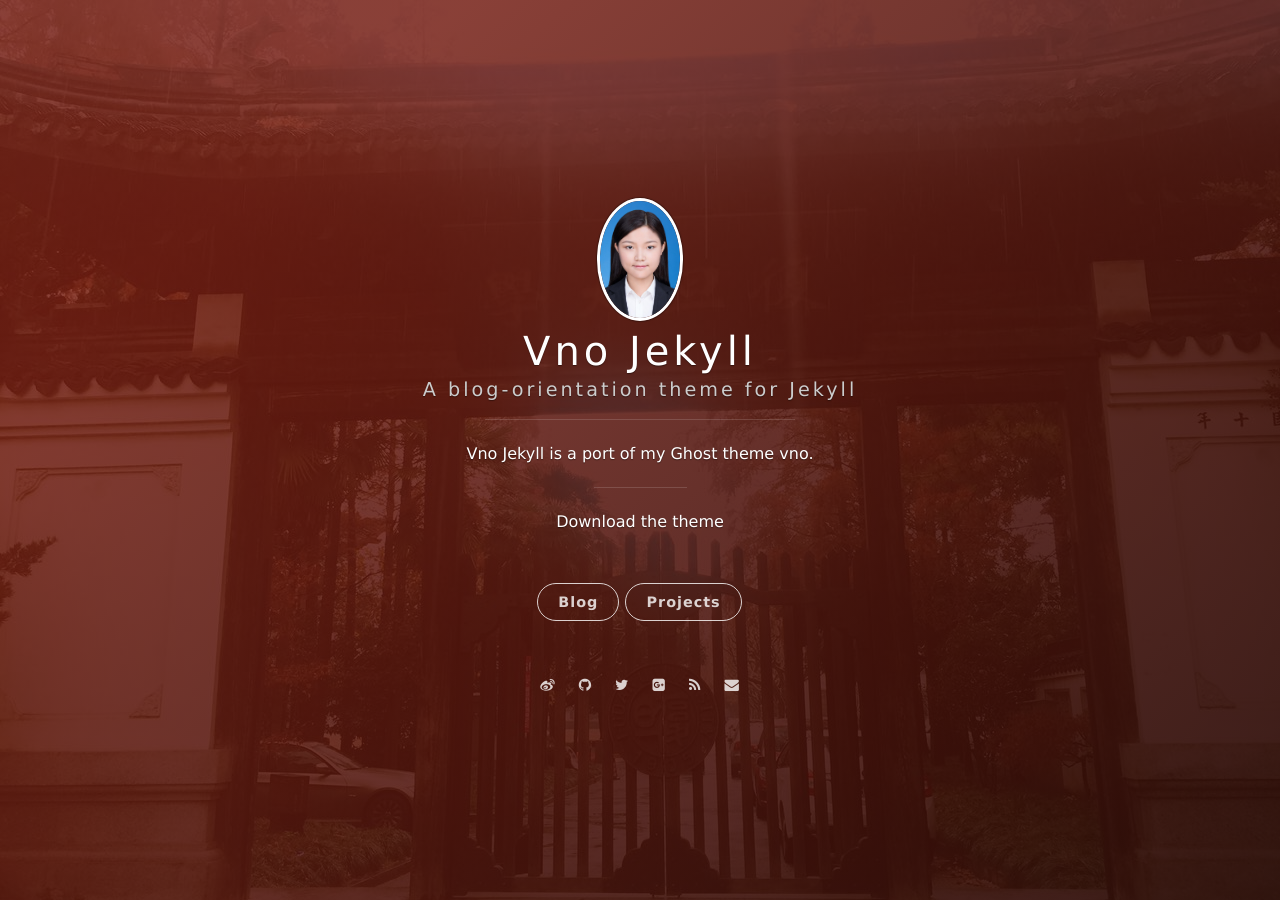
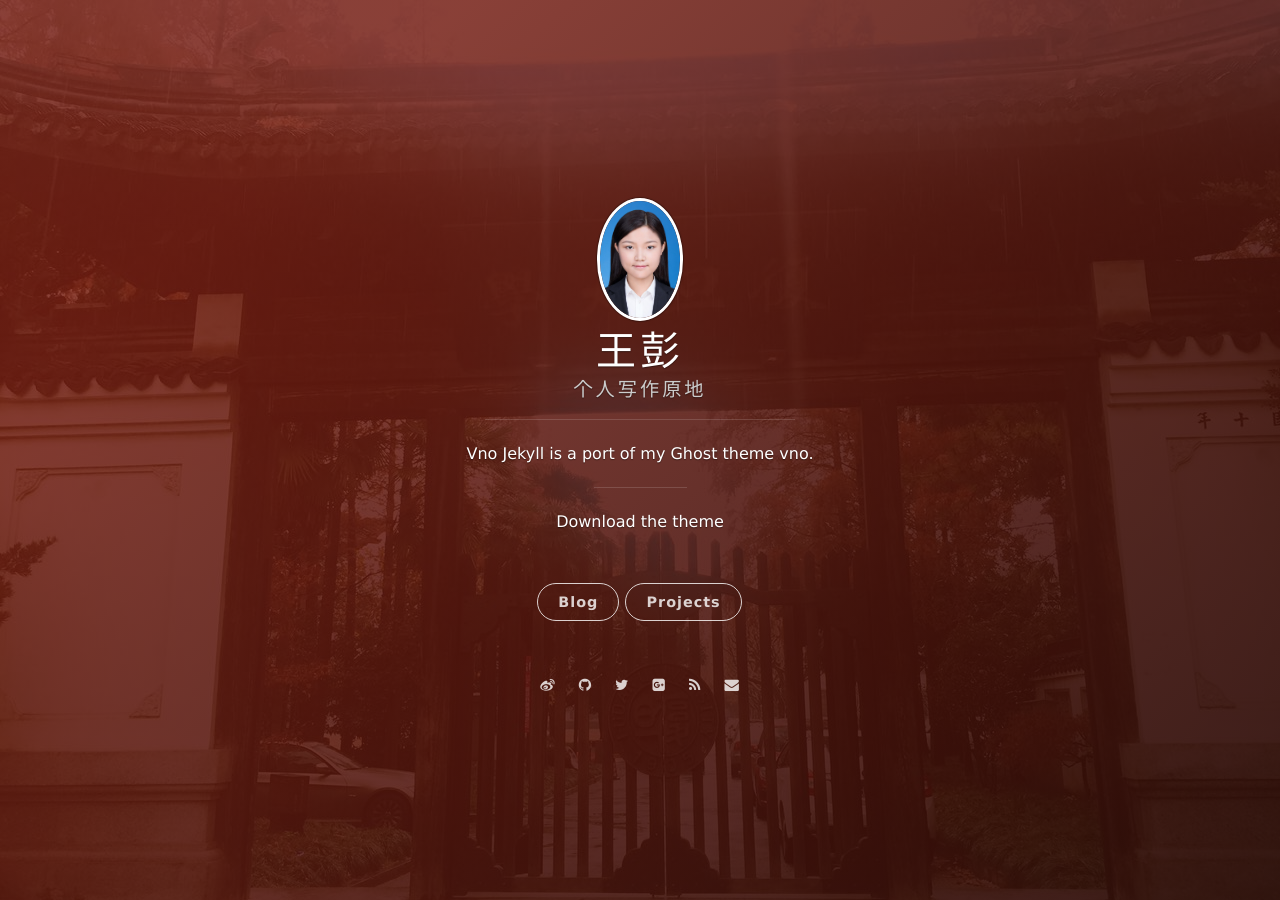
Before and after one commit to Rebecca19/Rebecca19.github.io, a Jekyll site: the page built from index.html, in a window 1280 px wide. Built offline with Jekyll 4.4.1, drawn with Linux system fonts in a browser that asks for light colours; nearby versions of some CDN libraries; the list of posts is cut into pages by our own code.

Commit message:
Update _config.yml

```diff
--- a/_config.yml
+++ b/_config.yml
@@ -1,6 +1,6 @@
 # Basic
-title: Vno Jekyll
-subtitle: A blog-orientation theme for Jekyll
+title: 王彭
+subtitle: 个人写作原地
 welcome_message: <a href="https://github.com/onevcat/vno-jekyll" target="_blank">Download the theme</a>
 description: Vno Jekyll is a port of my Ghost theme vno.
 creator: <a href="http://onev.cat">@onevcat</a>
```
